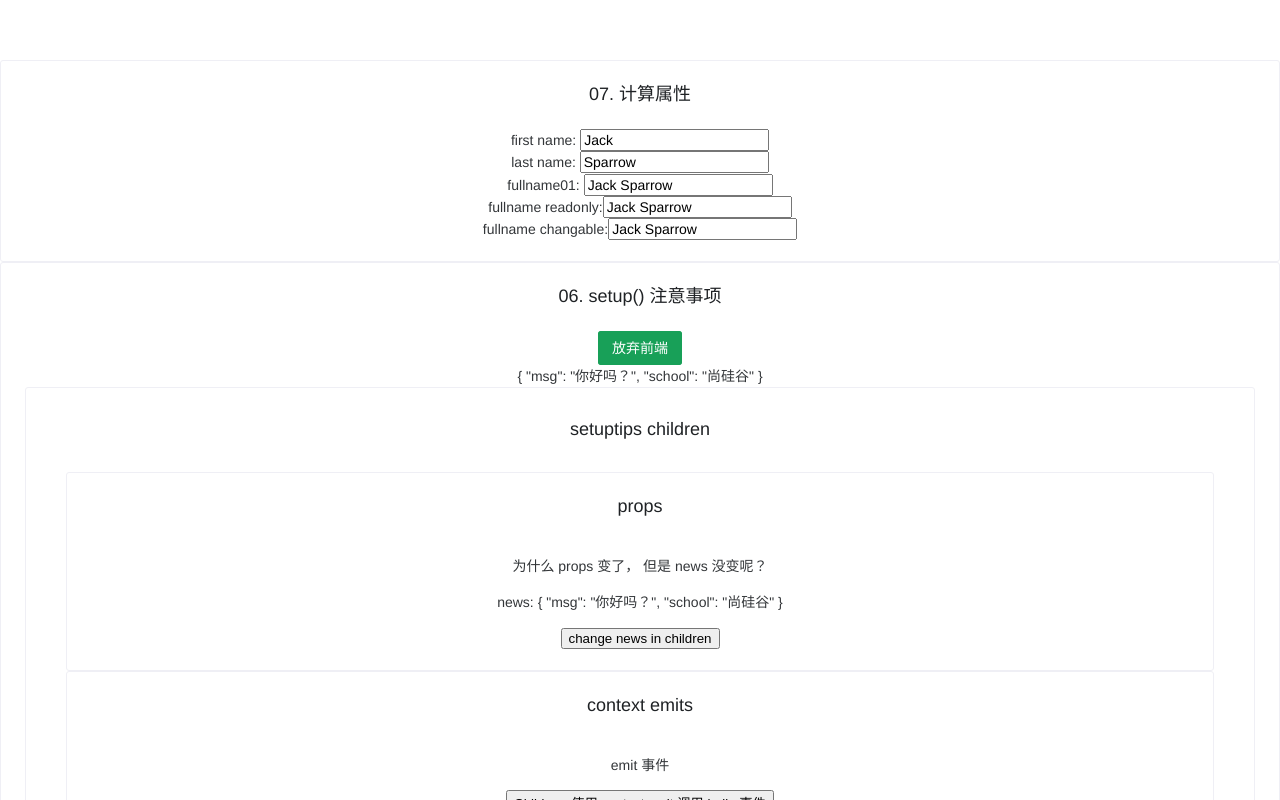
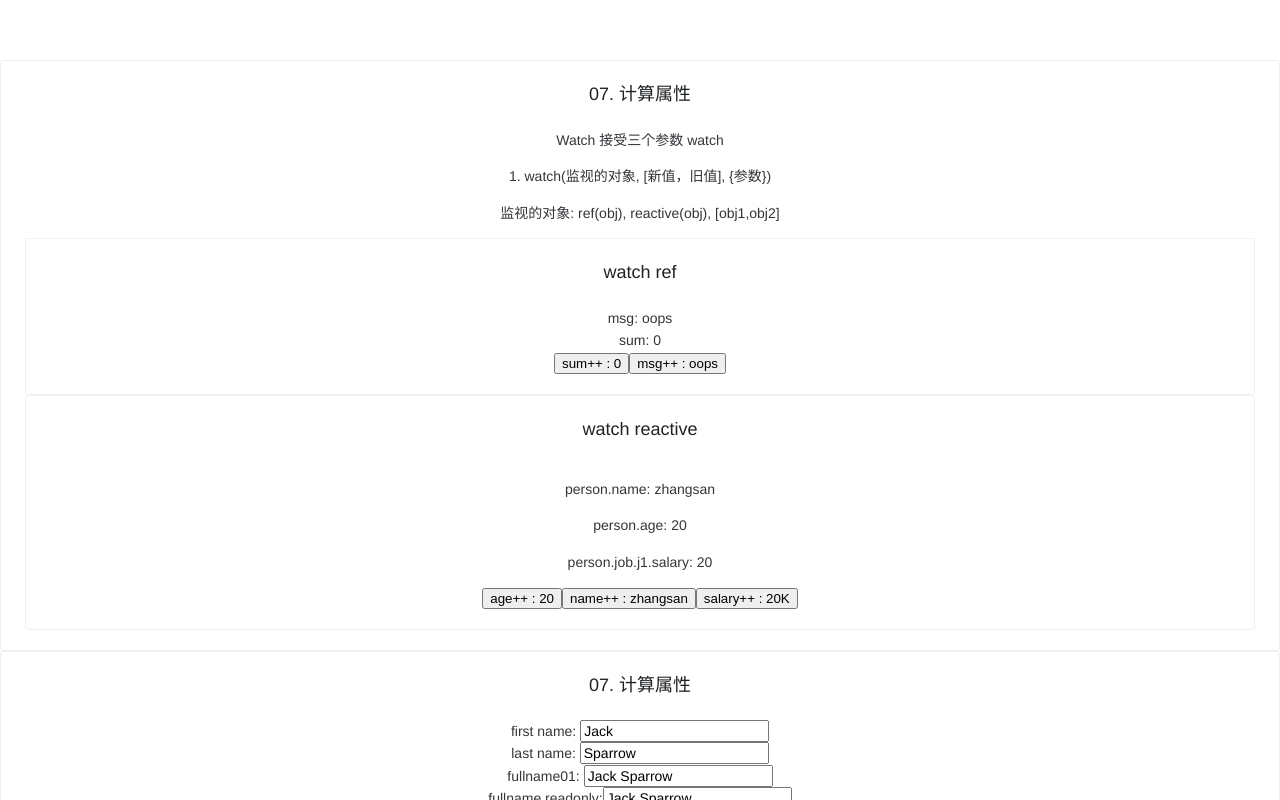
Before and after one commit to tangx/vue3-course, a Vue app: page / in a window 1280 px wide. Shown: the top 800 px of the page. Built offline with nearby package versions, Linux system fonts and the light colour scheme.

Commit message:
08 watch

```diff
--- a/src/App.vue
+++ b/src/App.vue
@@ -1,4 +1,5 @@
 <template>
+  <watch />
   <computed />
   <setup-tips />
   <vue-3-reaction />
@@ -7,6 +8,7 @@
 </template>
 
 <script lang="ts">
+import Watch from "./components/08_watch/Watch.vue";
 import Computed from "./components/07_computed/Computed.vue";
 import SetupTips from "./components/06_SetupTips/SetupTips.vue";
 import Vue3Reaction from "./components/04_Vue3Reaction/Vue3Reaction.vue";
@@ -16,6 +18,7 @@ import RefFunction from "./components/02_RefFunction/RefFunction.vue";
 export default {
   name: "App",
   components: {
+    Watch,
     Computed,
     SetupTips,
     Vue3Reaction,
--- /dev/null
+++ b/src/components/08_watch/Watch.vue
@@ -0,0 +1,130 @@
+<template>
+  <n-card title="07. 计算属性">
+    <div>
+      Watch 接受三个参数 watch
+      <p>1. watch(监视的对象, [新值，旧值], {参数})</p>
+      <p>监视的对象: ref(obj), reactive(obj), [obj1,obj2]</p>
+    </div>
+
+    <n-card title="watch ref" size="medium">
+      <div>msg: {{ msg }}</div>
+      <div>sum: {{ sum }}</div>
+
+      <button @click="sum++">sum++ : {{ sum }}</button>
+      <button @click="msg += '!'">msg++ : {{ msg }}</button>
+    </n-card>
+
+    <n-card title="watch reactive" size="medium">
+      <p>person.name: {{ person.name }}</p>
+      <p>person.age: {{ person.age }}</p>
+      <p>person.job.j1.salary: {{ person.job.j1.salary }}</p>
+
+      <button @click="person.age++">age++ : {{ person.age }}</button>
+      <button @click="person.name += '!'">name++ : {{ person.name }}</button>
+      <button @click="person.job.j1.salary++">
+        salary++ : {{ person.job.j1.salary }}K
+      </button>
+    </n-card>
+  </n-card>
+</template>
+
+<script lang="ts">
+import { ref, reactive, watch } from "vue";
+export default {
+  name: "Watch",
+  components: {},
+
+  setup() {
+    // ref
+    let msg = ref("oops");
+    let sum = ref(0);
+
+    // reactive
+    let person = reactive({
+      name: "zhangsan",
+      age: 20,
+      job: {
+        j1: {
+          salary: 20,
+        },
+      },
+    });
+
+    //  监视单个 ref 引用的 【一个】 对象
+    watch(
+      sum,
+      (newValue, oldValue) => {
+        console.log(
+          `情况一: 监视单个 ref 引用的 【一个】 对象 is changed FROM ${oldValue} FROM =>  ${newValue}`
+        );
+      },
+      { immediate: true }
+    );
+
+    // 情况二: 监视单个 ref 引用的 【多个】 对象
+    watch(
+      [sum, msg],
+      (newValue, oldValue) => {
+        console.log(
+          `情况二: 监视单个 ref 引用的 【多个】 对象 FROM => ${oldValue} TO =>  ${newValue}`
+        );
+      },
+      { immediate: true }
+    );
+
+    //  监视 reactive 所定义的一个响应式 【全部数据】
+    //      1. 此处无法正确获取 oldValue
+    //      2. 强制开启了深度监视 (deep配置无效)
+    watch(
+      person,
+      (newValue, oldValue) => {
+        console.log(
+          `情况三: 监视 reactive 所定义的一个响应式 【全部数据 FROM => ${oldValue} TO =>  ${newValue}`
+        );
+      },
+      { deep: false } //
+    );
+
+    // 情况四: 监视 reactive 所定义的一个响应式 其中的【某一个】属性
+    watch(
+      () => person.name,
+      (newValue, oldValue) => {
+        console.log(
+          `情况四: 监视 reactive 所定义的一个响应式 其中的【某一个】属性 FROM => ${oldValue} TO =>  ${newValue}`
+        );
+      },
+      { deep: false } //
+    );
+
+    // 情况五: 监视 reactive 所定义的一个响应式 其中的【某些】「基本类型」, 使用数组
+    watch(
+      [() => person.name, () => person.age],
+      (newValue, oldValue) => {
+        console.log(
+          `情况五: 监视 reactive 所定义的一个响应式 其中的【某些】属性 FROM => ${oldValue} TO =>  ${newValue}`
+        );
+      },
+      { deep: false } //
+    );
+
+    // // 情况六: 监视 reactive 所定义的一个响应式 其中 「对象类型」
+    // // 2020-08-15 已经不存在这个问题了
+    // watch(
+    //   person.job,
+    //   (newValue, oldValue) => {
+    //     console.log(
+    //       `情况六: 监视 reactive 所定义的一个响应式 其中 「对象类型」 FROM => ${oldValue} TO =>  ${newValue}`
+    //     );
+    //   },
+    //   { deep: false } // 此处由于监视 reactive 定义的对西那个的某个属性， 所以 deep 配置有效。 // 2020-08-15 已经无法复现
+    // );
+
+    // 返回
+    return {
+      msg,
+      sum,
+      person,
+    };
+  },
+};
+</script>
```
